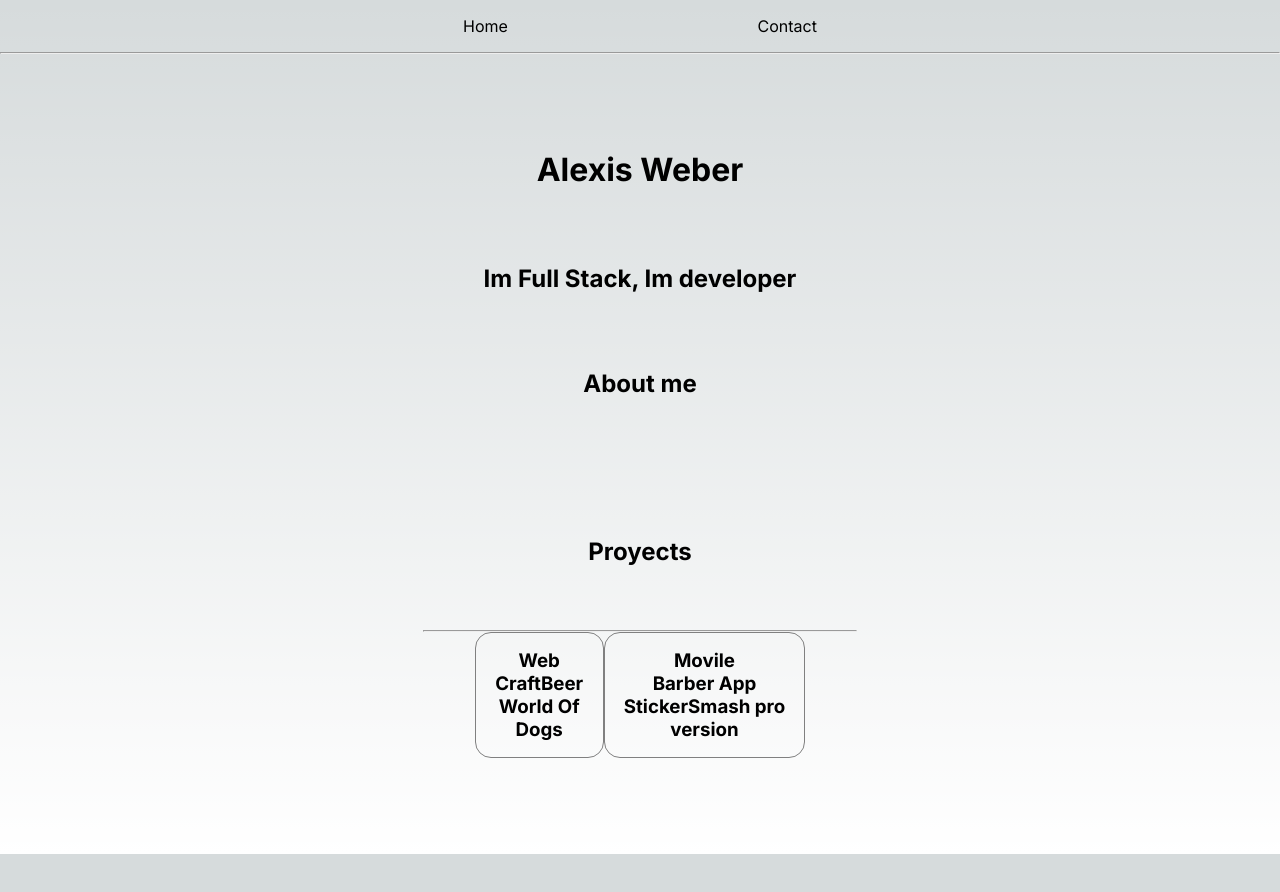
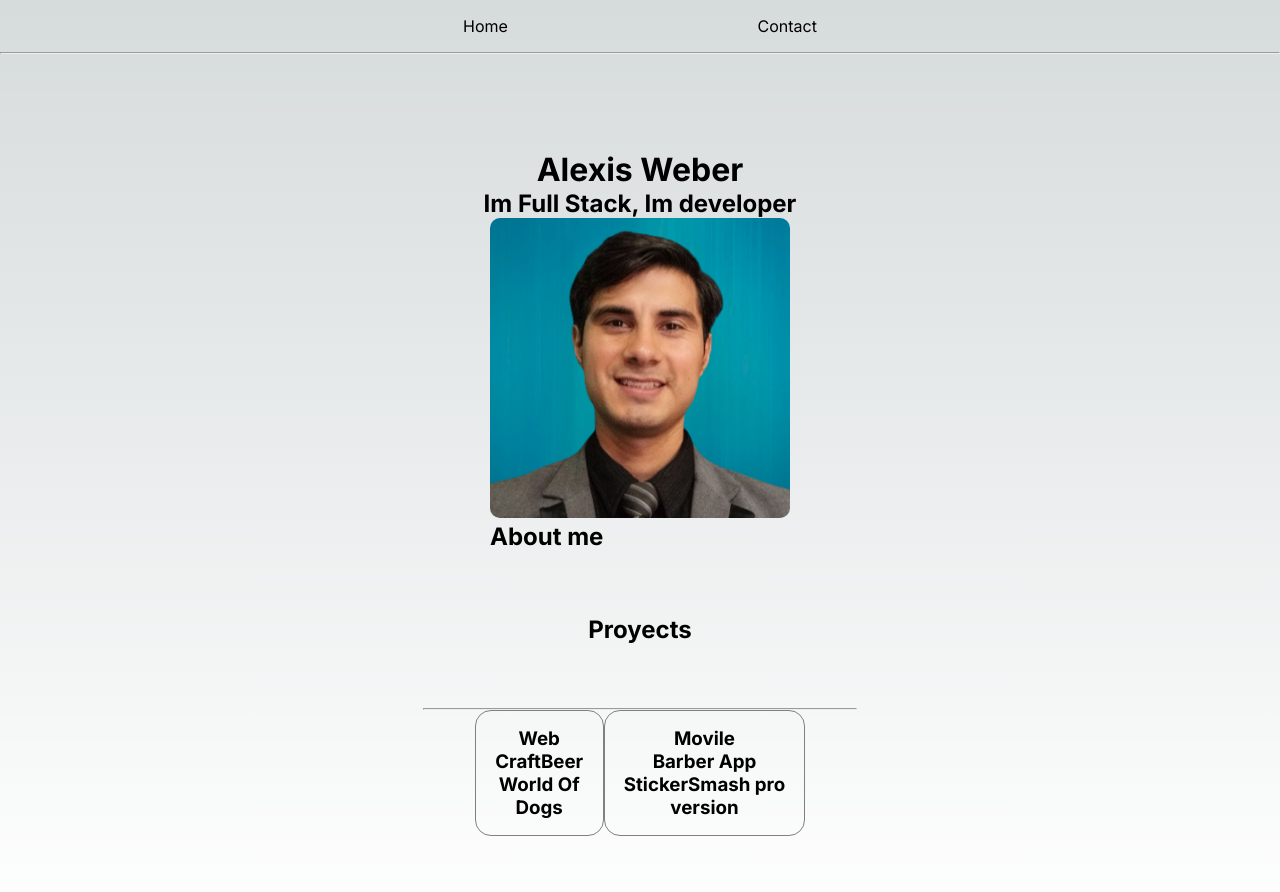
Before and after one commit to AlexisWeber98/Portfolio, a Next.js app: page / in a window 1280 px wide. Shown: the top 892 px of the page. Before the commit the page ends 854 px from the top, so only its background shows below. Built offline with nearby package versions, Linux system fonts and the light colour scheme.

Commit message:
change photo

```diff
--- /dev/null
+++ b/app/components/About/About.module.css
@@ -0,0 +1,5 @@
+.photo {
+  position: "relative";
+  width: "250px";
+  height: "500px";
+}
--- a/app/components/About/About.tsx
+++ b/app/components/About/About.tsx
@@ -1,14 +1,17 @@
 import Image from "next/image";
+import Ale from "../../assets/Ale.png";
+import styles from "./About.module.css";
 export default function About() {
   return (
     <main>
-      <div>
-        {/* <Image
-          width="50"
-          height="50"
+      <div className={styles.photo}>
+        <Image
+          src={Ale}
           alt="Alexis Weber"
-          src="../../assets/Ale.jpg"
-        /> */}
+          width={300}
+          height={300}
+          style={{ borderRadius: "10px" }}
+        />
       </div>
       <h2>About me</h2>
     </main>
```
Also changed, not shown: app/assets/Ale.png (added), 1 other file (tests, documents, lock files or other folders).
